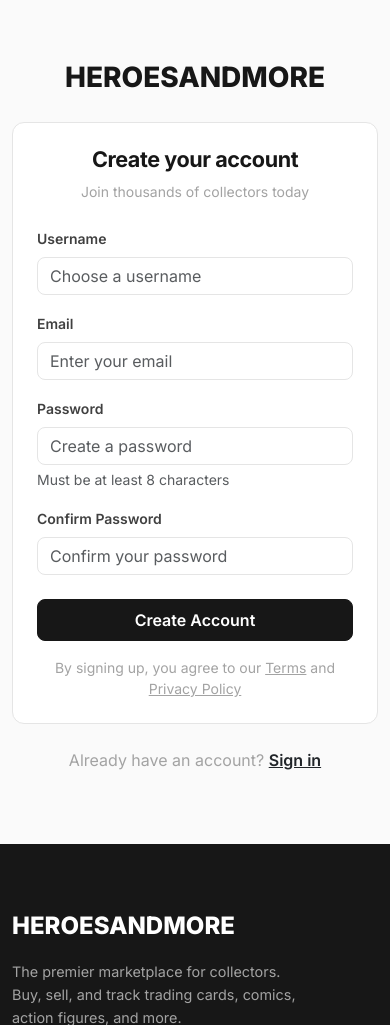
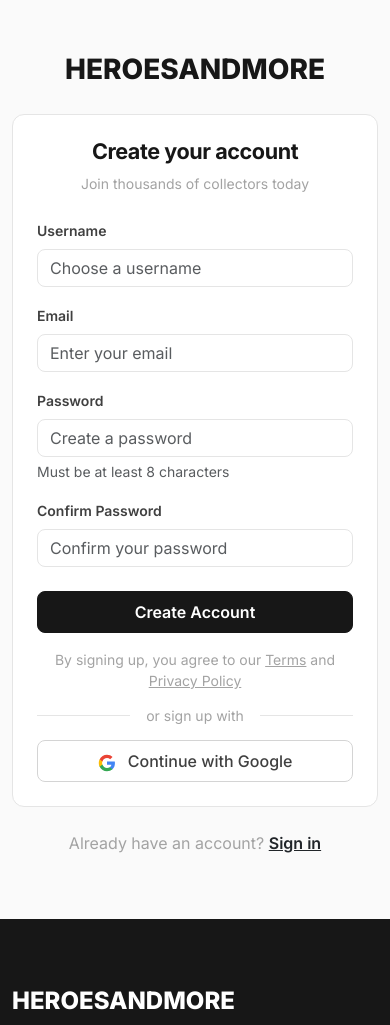
Before and after one commit to nadermx/heroesandmore, a Django app: page /auth/signup/ in a window 390 px wide. Shown: the part 80-1105 px from the top of the page. Run offline with Django 5.2, Linux system fonts and the light colour scheme; parts of the project's set-up code (start-up, migrations or seed data) failed here and were passed over; some libraries are stand-ins or nearby versions.

Commit message:
Add Google OAuth login for web and mobile
- Uncomment and update Google login buttons on login/signup pages with official Google SVG logo
- Add socialaccount settings (auto-signup, email linking, skip confirmation page)
- Add GOOGLE_CLIENT_ID and GOOGLE_CLIENT_SECRET to settings, config template, and vault
- Add google-auth dependency for mobile API token verification

Co-Authored-By: Claude Opus 4.6 <noreply@anthropic.com>

```diff
--- a/ansible/templates/config.py.j2
+++ b/ansible/templates/config.py.j2
@@ -44,6 +44,10 @@ EMAIL_HOST_PASSWORD = ''
 DEFAULT_FROM_EMAIL = 'HeroesAndMore <noreply@mail.{{ domain }}>'
 SERVER_EMAIL = 'HeroesAndMore <noreply@mail.{{ domain }}>'
 
+# Google OAuth
+GOOGLE_CLIENT_ID = '{{ google_client_id }}'
+GOOGLE_CLIENT_SECRET = '{{ google_client_secret }}'
+
 # Production settings
 DEBUG = False
 SECURE_SSL_REDIRECT = True
--- a/requirements.txt
+++ b/requirements.txt
@@ -24,5 +24,8 @@ django-cors-headers>=4.3.0
 drf-spectacular>=0.27.0
 django-filter>=24.0
 
+# Google OAuth (for API token verification)
+google-auth>=2.28.0
+
 # Push notifications
 firebase-admin>=6.4.0
--- a/templates/account/signup.html
+++ b/templates/account/signup.html
@@ -1,5 +1,5 @@
 {% extends 'base.html' %}
-{% load allauth %}
+{% load allauth socialaccount %}
 
 {% block title %}Create Account - HeroesAndMore{% endblock %}
 
@@ -83,6 +83,17 @@
                                 <a href="{% url 'privacy' %}" class="text-muted">Privacy Policy</a>
                             </p>
                         </form>
+
+                        <div class="divider my-4">
+                            <span class="text-muted small bg-white px-3">or sign up with</span>
+                        </div>
+
+                        <div class="d-grid">
+                            <a href="{% provider_login_url 'google' %}" class="btn btn-outline-dark py-2">
+                                <svg class="me-2" width="18" height="18" viewBox="0 0 24 24"><path fill="#4285F4" d="M22.56 12.25c0-.78-.07-1.53-.2-2.25H12v4.26h5.92a5.06 5.06 0 0 1-2.2 3.32v2.77h3.57c2.08-1.92 3.28-4.74 3.28-8.1z"/><path fill="#34A853" d="M12 23c2.97 0 5.46-.98 7.28-2.66l-3.57-2.77c-.98.66-2.23 1.06-3.71 1.06-2.86 0-5.29-1.93-6.16-4.53H2.18v2.84C3.99 20.53 7.7 23 12 23z"/><path fill="#FBBC05" d="M5.84 14.09c-.22-.66-.35-1.36-.35-2.09s.13-1.43.35-2.09V7.07H2.18C1.43 8.55 1 10.22 1 12s.43 3.45 1.18 4.93l2.85-2.22.81-.62z"/><path fill="#EA4335" d="M12 5.38c1.62 0 3.06.56 4.21 1.64l3.15-3.15C17.45 2.09 14.97 1 12 1 7.7 1 3.99 3.47 2.18 7.07l3.66 2.84c.87-2.6 3.3-4.53 6.16-4.53z"/></svg>
+                                Continue with Google
+                            </a>
+                        </div>
                     </div>
                 </div>
 
@@ -93,4 +104,18 @@
         </div>
     </div>
 </div>
+
+<style>
+    .divider {
+        display: flex;
+        align-items: center;
+        text-align: center;
+    }
+    .divider::before,
+    .divider::after {
+        content: '';
+        flex: 1;
+        border-bottom: 1px solid var(--gray-200);
+    }
+</style>
 {% endblock %}
```
Also changed, not shown: app/settings.py (+11 -0 lines), templates/account/login.html (+5 -6 lines), 3 other files.
